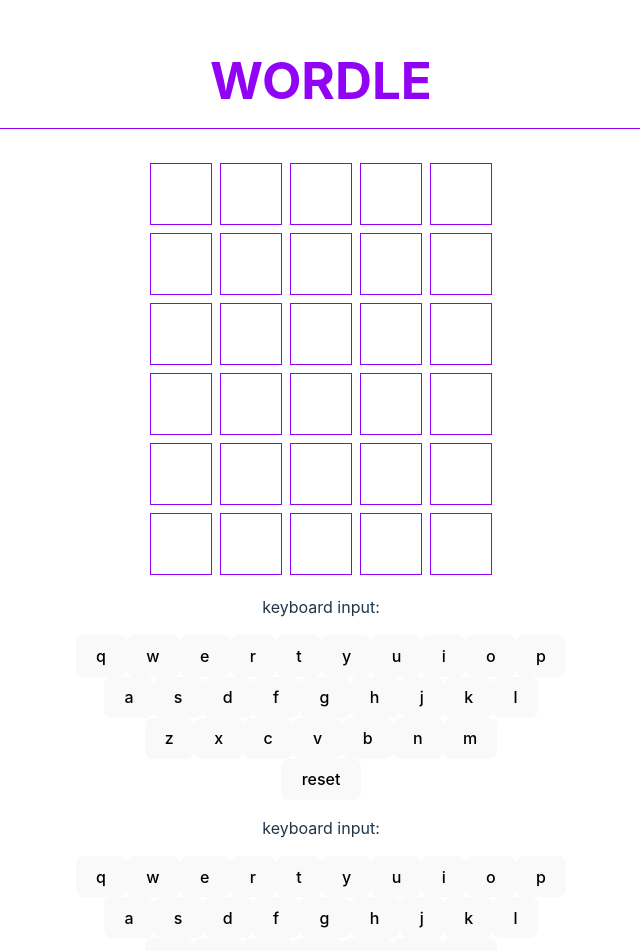
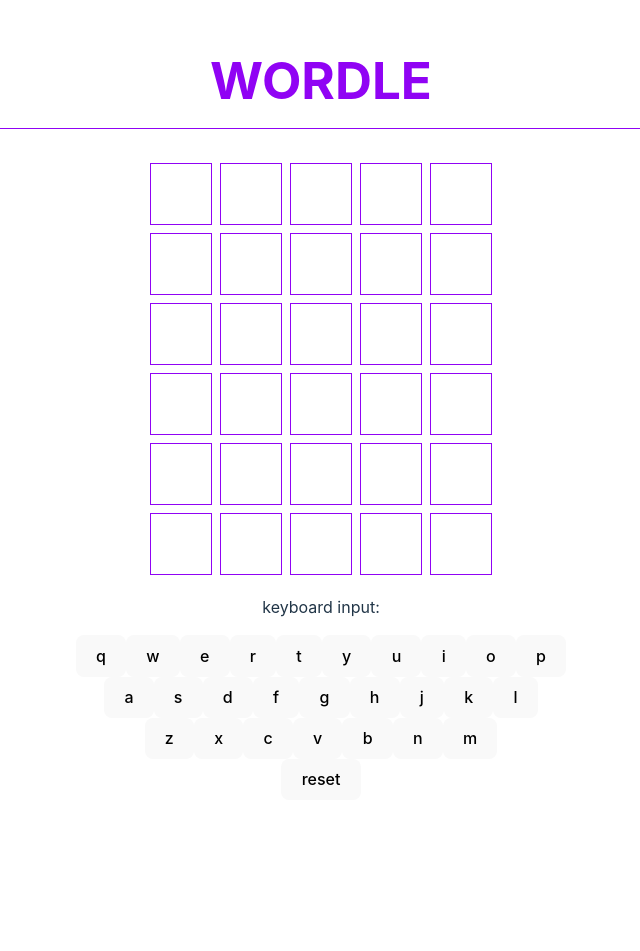
Before and after one commit to AntoineDujar/wordle_practice, a React (Vite) app: page / in a window 1280 px wide. Shown: the top 951 px of the page, without its empty margins (319-959 px from the left). After the commit the page ends 832 px from the top, so only its background shows below. Built offline with nearby package versions, Linux system fonts and the light colour scheme.

Commit message:
updated to do's

```diff
--- a/src/App.jsx
+++ b/src/App.jsx
@@ -23,7 +23,6 @@
     <div className='App'>
       <h1>WORDLE</h1>
       <Wordle solution={solution} />
-      <Keyboard input={input} />
     </div>
   )
 }
--- a/src/hooks/useWordle.js
+++ b/src/hooks/useWordle.js
@@ -71,6 +71,8 @@
     })
 
     setCurrentGuess('');
+
+    //formatGuess();
   }
 
 
```
Also changed, not shown: src/components/Wordle.jsx (+8 -0 lines), 1 other file (tests, documents, lock files or other folders).
